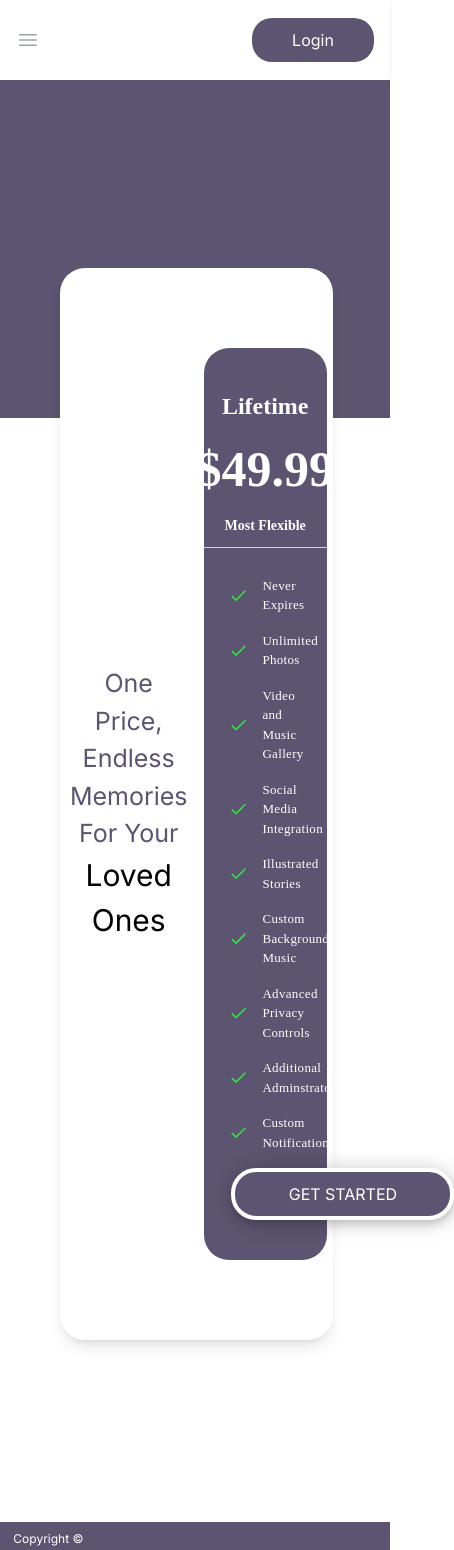
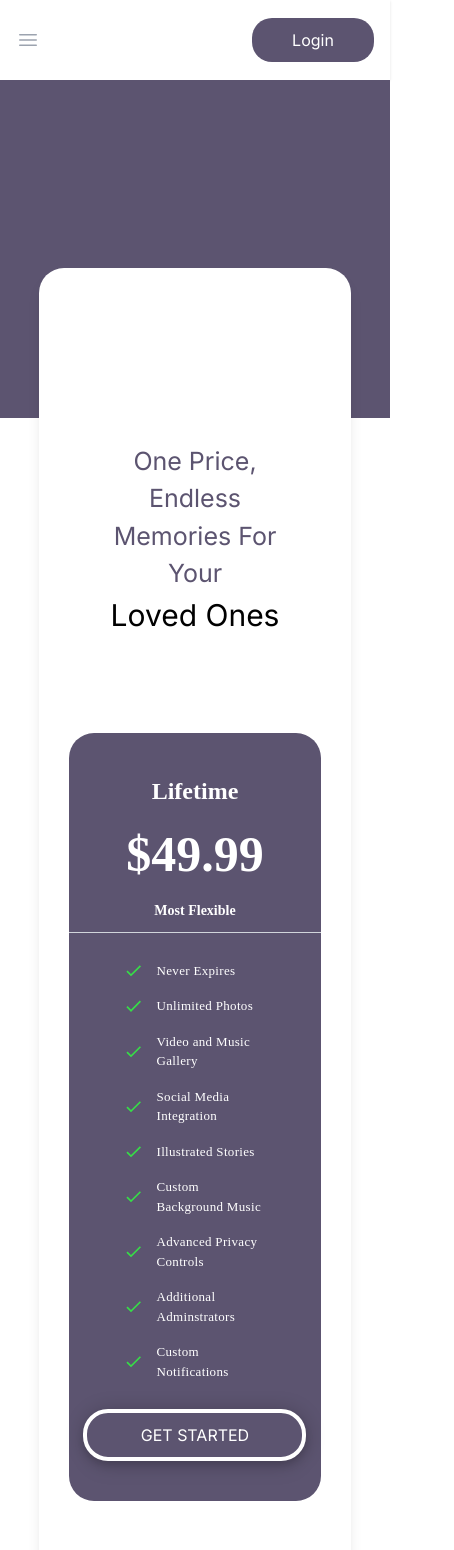
Before and after one commit to Arsanyos/remembered-and-missed, a Next.js app: page /pricing in a window 390 px wide. Shown: the top 1550 px of the page, 454 px wide, since content can reach past the window. Built offline with nearby package versions, Linux system fonts and the light colour scheme.

Commit message:
fix responsivness in pricing page

```diff
--- a/app/layout.js
+++ b/app/layout.js
@@ -15,11 +15,9 @@ export default function RootLayout({ children }) {
   return (
     <html lang="en">
       <body className={inter.className}>
-        <nav>
-          <TopBar />
-        </nav>
+        <TopBar />
         {children}
-          <Footer />
+        <Footer />
       </body>
     </html>
   );
--- a/app/pricing/page.jsx
+++ b/app/pricing/page.jsx
@@ -13,17 +13,17 @@ const Pricing = () => {
     "Custom Notifications",
   ];
   return (
-    <div className="flex flex-col h-auto">
-      <div className="w-[100%] h-[40vh] bg-[#5C5470]"></div>
-      <div className="z-999 relative bottom-[150px] left-[15.5%] h-auto py-20 w-[70%] rounded-[25px] shadow-lg bg-[#FFFFFF] flex justify-center">
-        <div className="w-[50%] py-[95px] px-[50px] flex flex-col items-center justify-center">
+    <div className="flex flex-col items-center h-auto">
+      <div className="w-[100vw] h-[40vh] bg-[#5C5470]"></div>
+      <div className="z-999 relative bottom-[150px] h-auto py-20 w-[80%] rounded-[25px] shadow-lg bg-[#FFFFFF] flex flex-wrap justify-center">
+        <div className="w-[100%] sm:w-[50%] py-[95px] px-[50px] flex flex-col items-center justify-center">
           <p className="text-[25px] text-[#5C5470] text-center font-Lora">
             One Price, Endless Memories For Your
           </p>
           <p className="text-[30px] text-center">Loved Ones</p>
         </div>
-        <div className="w-[50%] flex justify-center items-center">
-          <div className="w-[90%] h-auto rounded-[25px] bg-[#5C5470] py-[40px] flex flex-col items-center justify-center gap-2">
+        <div className="w-[90%] md:w-[80%] lg:w-[40%] flex justify-center items-center">
+          <div className="w-[90%] md:w-[100%] h-auto rounded-[25px] bg-[#5C5470] py-[40px] flex flex-col items-center justify-center gap-2">
             <p className="font-[Lora] font-semibold text-[24px] text-center text-[#FFFFFF]">
               Lifetime
             </p>
@@ -41,7 +41,6 @@ const Pricing = () => {
                 return (
                   <div key={index} className="flex gap-4 ">
                     <Image
-
                       src="/icons/Check.svg"
                       alt="green-check-icon"
                       height={15}
@@ -51,10 +50,11 @@ const Pricing = () => {
                   </div>
                 );
               })}
-              <button className=" border-solid border-4 border-[#FFFFFF] bg-[#5C5470] shadow-customFigma rounded-[25px] drop-shadow-lg py-[20px] w-[223px] h-[52px] flex justify-center items-center text-[#FFFFFF]">
+
+            </div>
+            <button className="mt-5 mx-auto border-solid border-4 border-[#FFFFFF] bg-[#5C5470] shadow-customFigma rounded-[25px] drop-shadow-lg  w-[223px] h-[52px] flex justify-center items-center text-[#FFFFFF]">
                 GET STARTED
               </button>
-            </div>
           </div>
         </div>
       </div>
--- a/app/styles/globals.css
+++ b/app/styles/globals.css
@@ -15,4 +15,5 @@
 body {
   color: rgb(var(--foreground-rgb));
   background: rgb(var(--background-end-rgb))
+
 }
```
